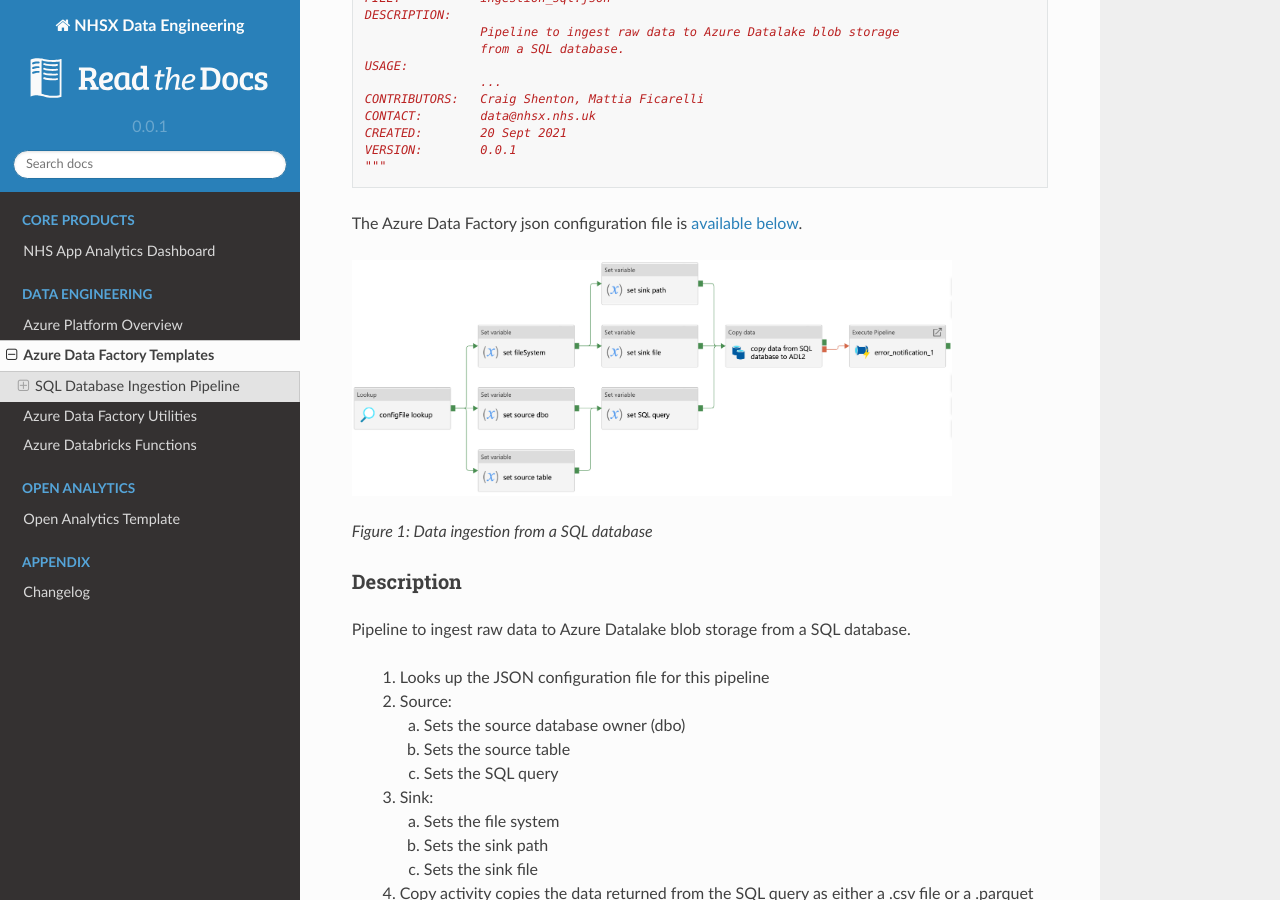
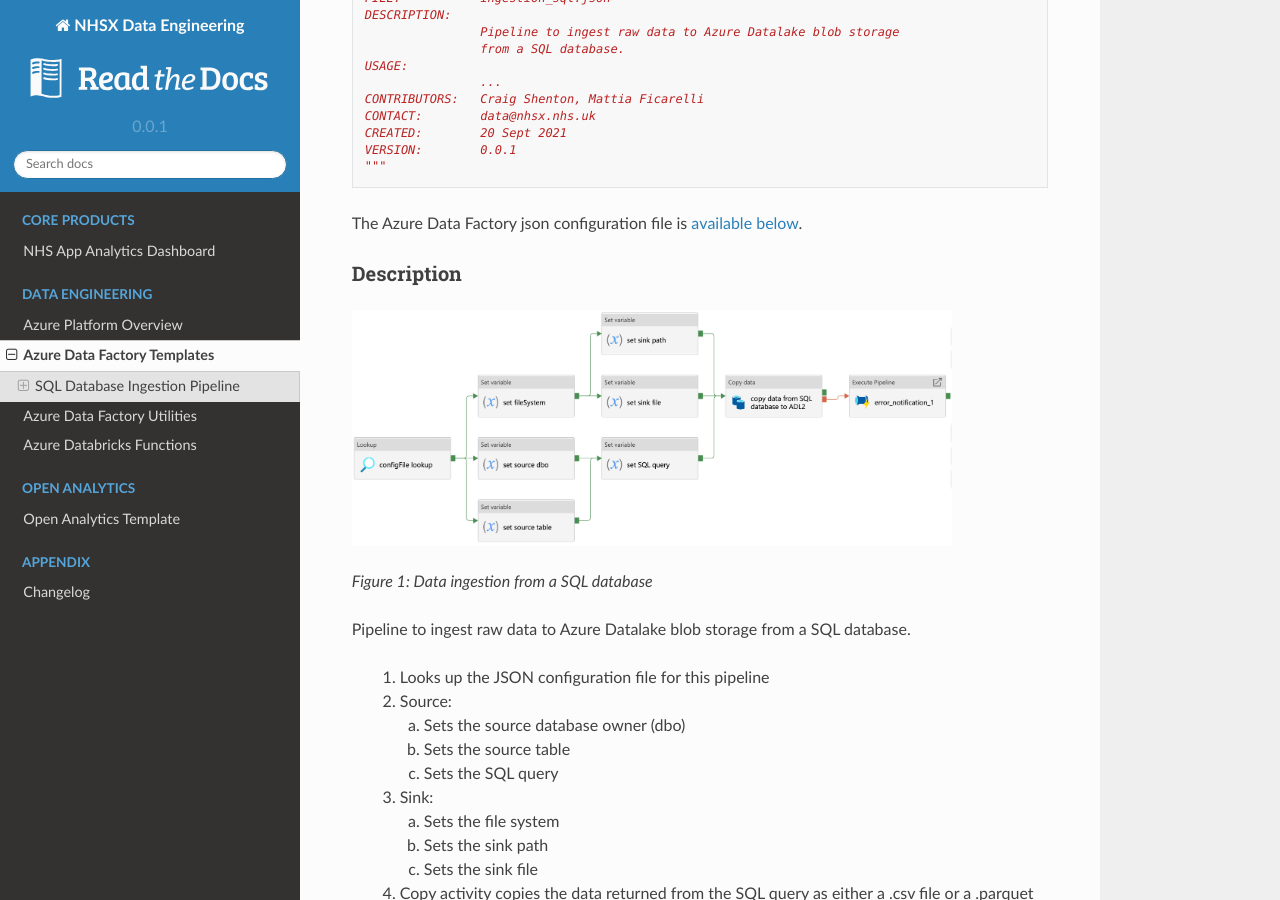
Before and after one commit to nhsx/au-data-engineering, a Sphinx documentation site: the page built from docs/source/adfpipelines.rst, in a window 1280 px wide and 900 px high, scrolled down 478 px. Built offline with Sphinx 7.4.7 and the Read the Docs theme 2.0.0, drawn with Linux system fonts in a browser that asks for light colours.

```diff
--- a/docs/source/adfpipelines.rst
+++ b/docs/source/adfpipelines.rst
@@ -33,13 +33,13 @@ Metadata
 
 The Azure Data Factory json configuration file is `available below <#json-configuration>`_.
 
+Description
+-----------
+
 .. image:: _static/img/pipeline_temps/sql-ingest.png
   :width: 600
   :alt: Data ingestion from a SQL database
 *Figure 1: Data ingestion from a SQL database*
-
-Description
------------
 
 Pipeline to ingest raw data to Azure Datalake blob storage from a SQL database.
 
```
